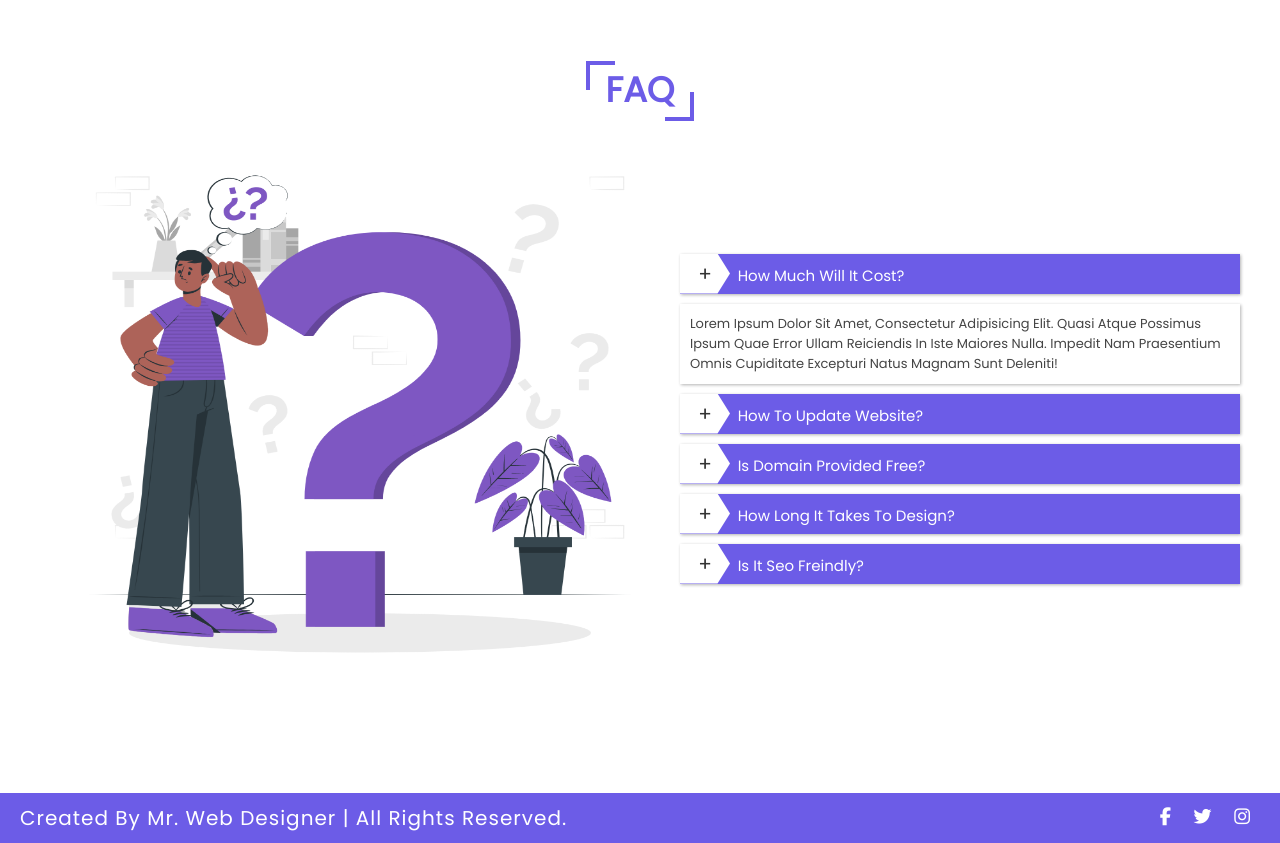
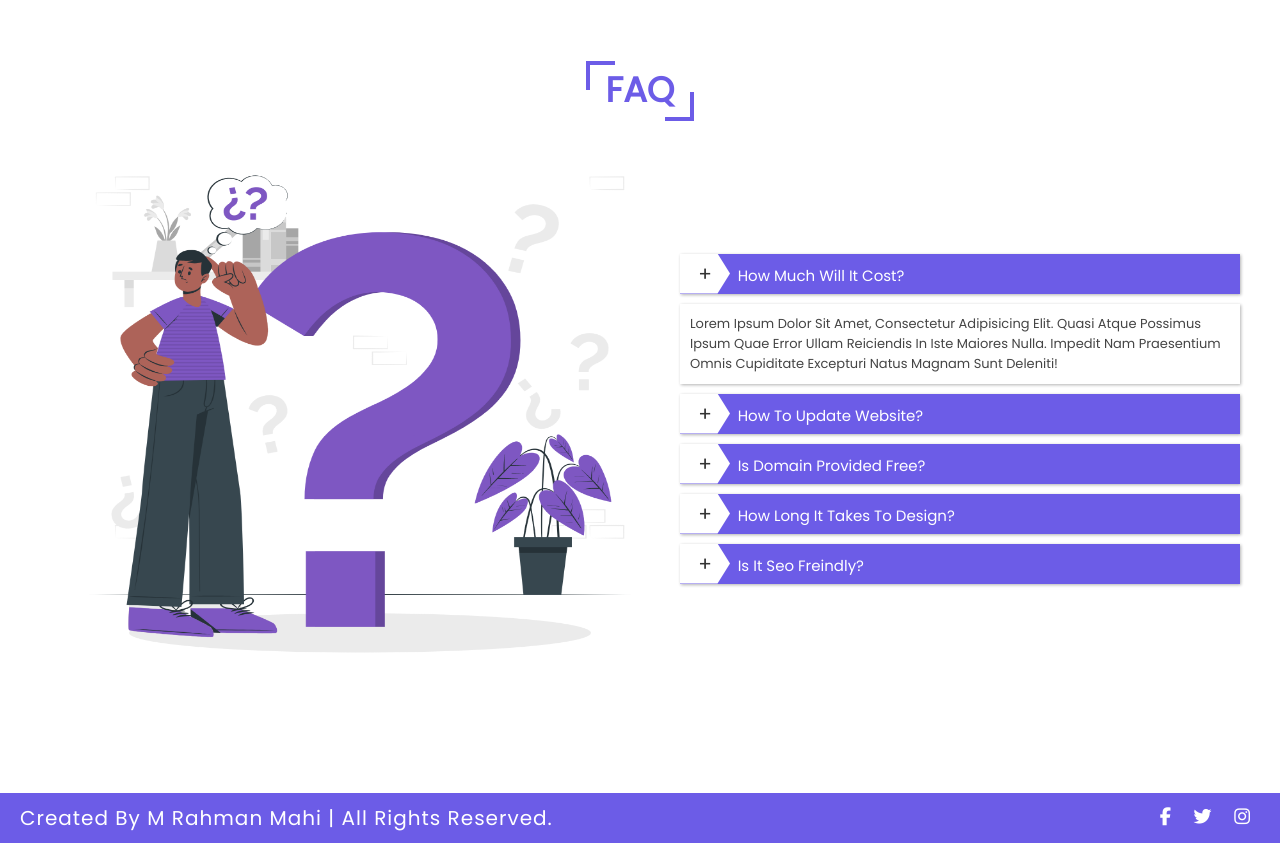
Before and after one commit to mahi1212/Website-for-organization, a plain HTML site: page index.html in a window 1280 px wide. Shown: the part 6880-7723 px from the top of the page. Drawn offline with nearby package versions, Linux system fonts and the light colour scheme.

Commit message:
footer updated

```diff
--- a/index.html
+++ b/index.html
@@ -284,7 +284,7 @@
 
      <footer class="footer">
 
-        <h1>created by mr. web designer | all rights reserved.</h1>
+        <h1>created by M Rahman Mahi | all rights reserved.</h1>
 
         <div class="icons">
             <a href="#" class="fab fa-facebook-f"></a>
```
